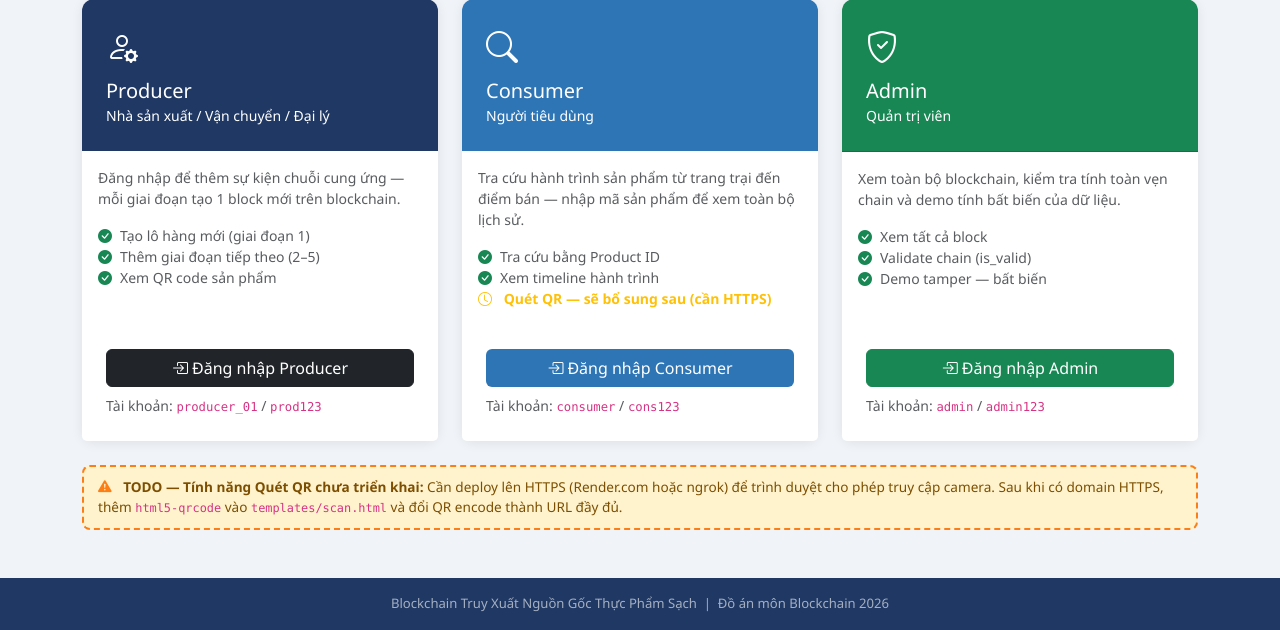
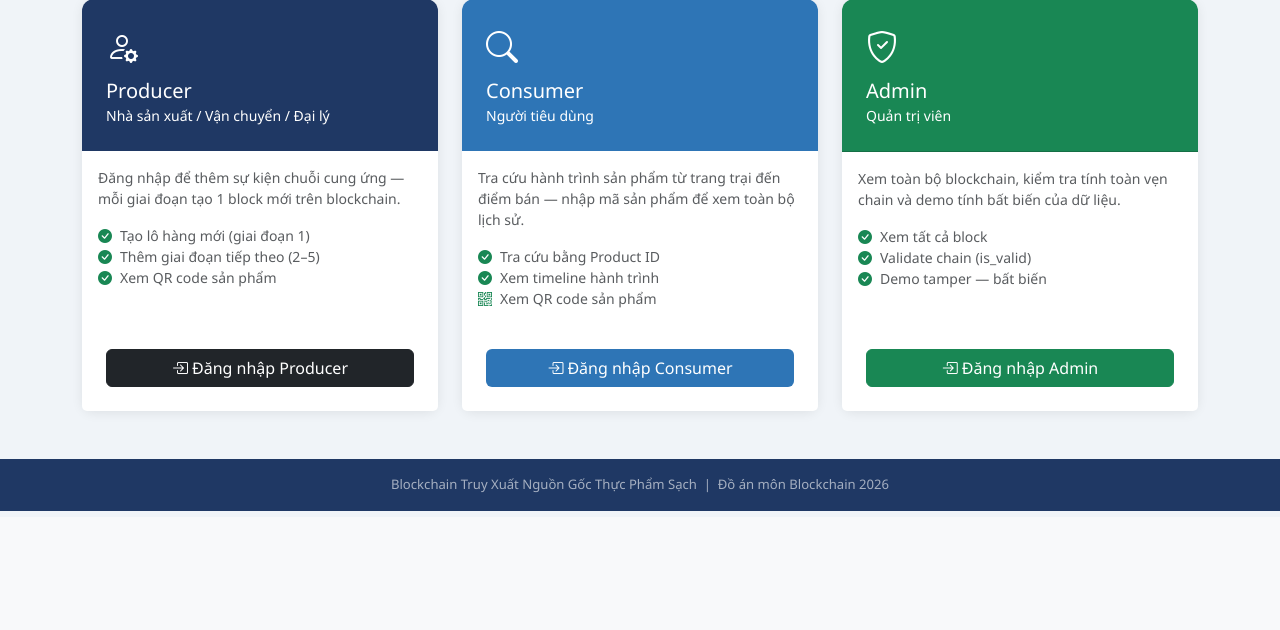
Before and after one commit to aheltahn/blockchain_app_v2, a Flask app: page / in a window 1280 px wide. Shown: the part 283-913 px from the top of the page. After the commit the page ends 794 px from the top, so only its background shows below. Run offline with Flask 3, Linux system fonts and the light colour scheme.

Commit message:
Clean UI: Remove demo accounts and technical info for deployment

```diff
--- a/blockchain_app/templates/index.html
+++ b/blockchain_app/templates/index.html
@@ -29,7 +29,6 @@
         <a href="{{ url_for('login') }}" class="btn btn-dark w-100">
           <i class="bi bi-box-arrow-in-right me-1"></i>Đăng nhập Producer
         </a>
-        <p class="text-muted small mt-2 mb-0">Tài khoản: <code>producer_01</code> / <code>prod123</code></p>
       </div>
     </div>
   </div>
@@ -47,9 +46,7 @@
           <li><i class="bi bi-check-circle-fill text-success me-2"></i>Tra cứu bằng Product ID</li>
           <li><i class="bi bi-check-circle-fill text-success me-2"></i>Xem timeline hành trình</li>
           <li>
-            <!-- ░░░ QR SCAN TODO ░░░ -->
-            <i class="bi bi-clock text-warning me-2"></i>
-            <span class="text-warning fw-semibold">Quét QR — sẽ bổ sung sau (cần HTTPS)</span>
+            <i class="bi bi-qr-code text-success me-2"></i>Xem QR code sản phẩm
           </li>
         </ul>
       </div>
@@ -57,7 +54,6 @@
         <a href="{{ url_for('login') }}" class="btn w-100" style="background:#2E75B6;color:#fff;">
           <i class="bi bi-box-arrow-in-right me-1"></i>Đăng nhập Consumer
         </a>
-        <p class="text-muted small mt-2 mb-0">Tài khoản: <code>consumer</code> / <code>cons123</code></p>
       </div>
     </div>
   </div>
@@ -81,17 +77,9 @@
         <a href="{{ url_for('login') }}" class="btn btn-success w-100">
           <i class="bi bi-box-arrow-in-right me-1"></i>Đăng nhập Admin
         </a>
-        <p class="text-muted small mt-2 mb-0">Tài khoản: <code>admin</code> / <code>admin123</code></p>
       </div>
     </div>
   </div>
 </div>
 
-<!-- QR TODO Notice -->
-<div class="qr-todo mt-4">
-  <i class="bi bi-exclamation-triangle-fill me-2" style="color:#fd7e14;"></i>
-  <strong>TODO — Tính năng Quét QR chưa triển khai:</strong>
-  Cần deploy lên HTTPS (Render.com hoặc ngrok) để trình duyệt cho phép truy cập camera.
-  Sau khi có domain HTTPS, thêm <code>html5-qrcode</code> vào <code>templates/scan.html</code> và đổi QR encode thành URL đầy đủ.
-</div>
 {% endblock %}
```
Also changed, not shown: blockchain_app/templates/login.html (+1 -8 lines).
